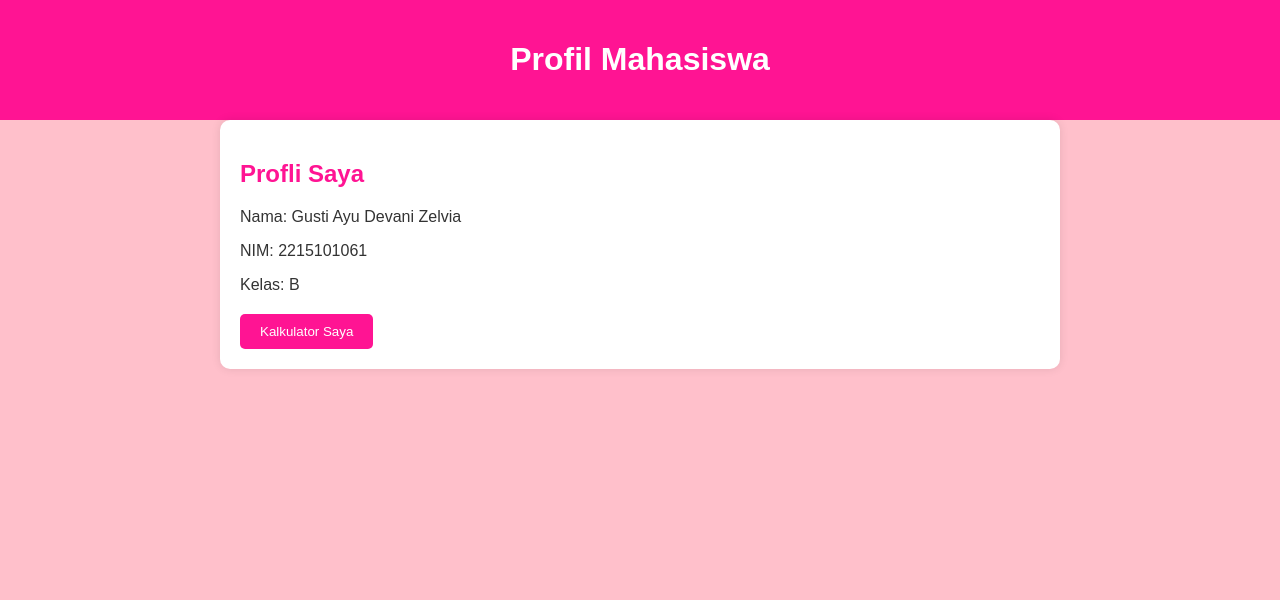
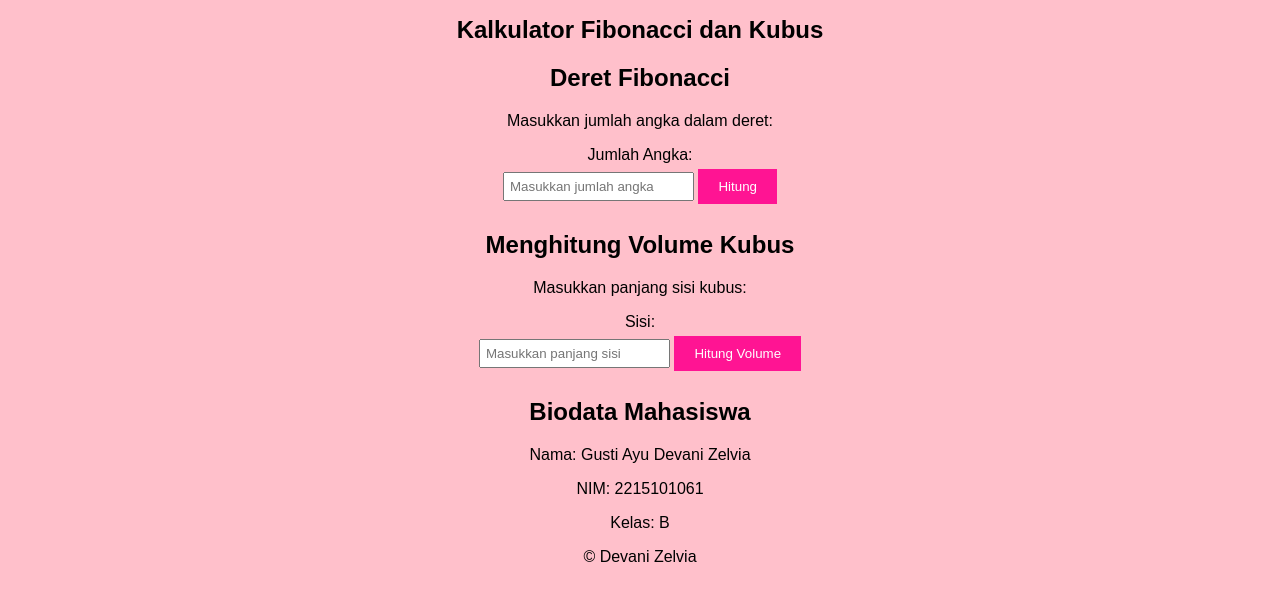
Before and after one commit to Evanii13/Teknologi-Web-Semester3, a plain HTML site: page biodata.html in a window 1280 px wide. Drawn offline with Linux system fonts and the light colour scheme.

Commit message:
biodata.html

```diff
--- a/biodata.html
+++ b/biodata.html
@@ -1,27 +1,60 @@
 <!DOCTYPE html>
 <html lang="en">
+
 <head>
     <meta charset="UTF-8">
     <meta name="viewport" content="width=device-width, initial-scale=1.0">
-    <link rel="stylesheet" href="biodata.css">
-    <title>Profil Mahasiswa</title>
+    <title>Kalkulator Fibonacci dan Kubus</title>
+    <link rel="stylesheet" type="text/css" href="style.css">
 </head>
+
 <body>
     <header>
-        <h1>Profil Mahasiswa</h1>
+        <h1 class="title">Kalkulator Fibonacci dan Kubus</h1>
     </header>
 
     <main>
-        <section>
-            <h2>Profli Saya</h2>
+
+        <!-- Input untuk deret Fibonacci -->
+        <section class="fibonacci">
+            <h2>Deret Fibonacci</h2>
+            <p>Masukkan jumlah angka dalam deret:</p>
+            <div class="input-container">
+                <label for="fibonacciCount">Jumlah Angka:</label>
+                <input type="number" id="fibonacciCount" class="input-field" placeholder="Masukkan jumlah angka">
+                <button id="calculateFibonacci" class="calculate-button">Hitung</button>
+            </div>
+            <div id="fibonacciResult" class="result"></div>
+        </section>
+
+        <!-- Input untuk menghitung volume kubus -->
+        <section class="volume">
+            <h2>Menghitung Volume Kubus</h2>
+            <p>Masukkan panjang sisi kubus:</p>
+            <div class="input-container">
+                <label for="inputSisi">Sisi:</label>
+                <input type="number" id="inputSisi" class="input-field" placeholder="Masukkan panjang sisi">
+                <button id="calculateVolumeKubus" class="calculate-button">Hitung Volume</button>
+            </div>
+            <div id="hasilPerhitungan" class="result"></div>
+        </section>
+
+        <!-- Biodata -->
+        <section class="biodata">
+            <h2>Biodata Mahasiswa</h2>
             <p>Nama: Gusti Ayu Devani Zelvia</p>
             <p>NIM: 2215101061</p>
             <p>Kelas: B</p>
         </section>
 
-        <button id="redirectToHitung">Kalkulator Saya</button>
     </main>
 
+    <footer>
+        <p>&copy; Devani Zelvia</p>
+    </footer>
+
+    <!--file JavaScript -->
     <script src="script.js"></script>
 </body>
+
 </html>
```
